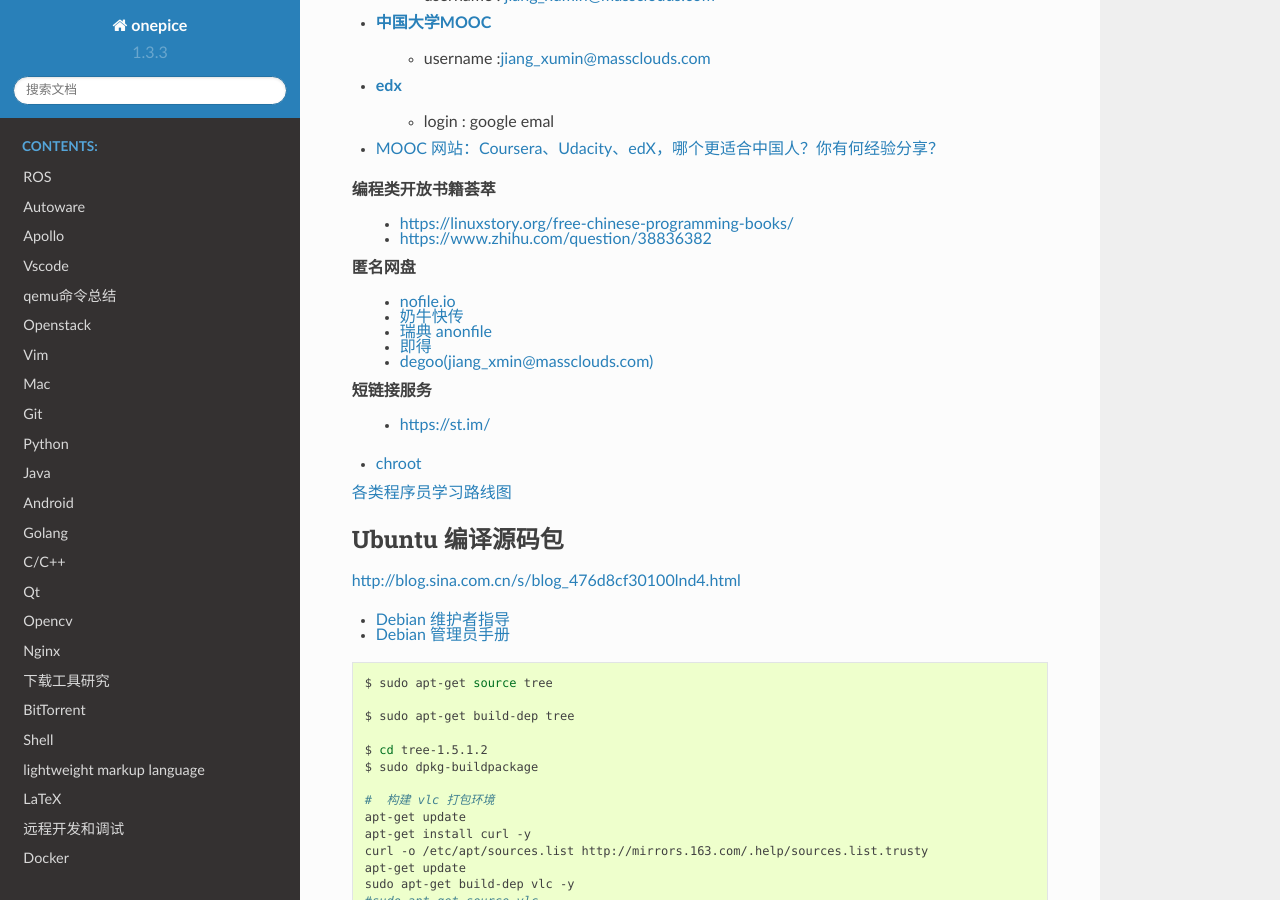
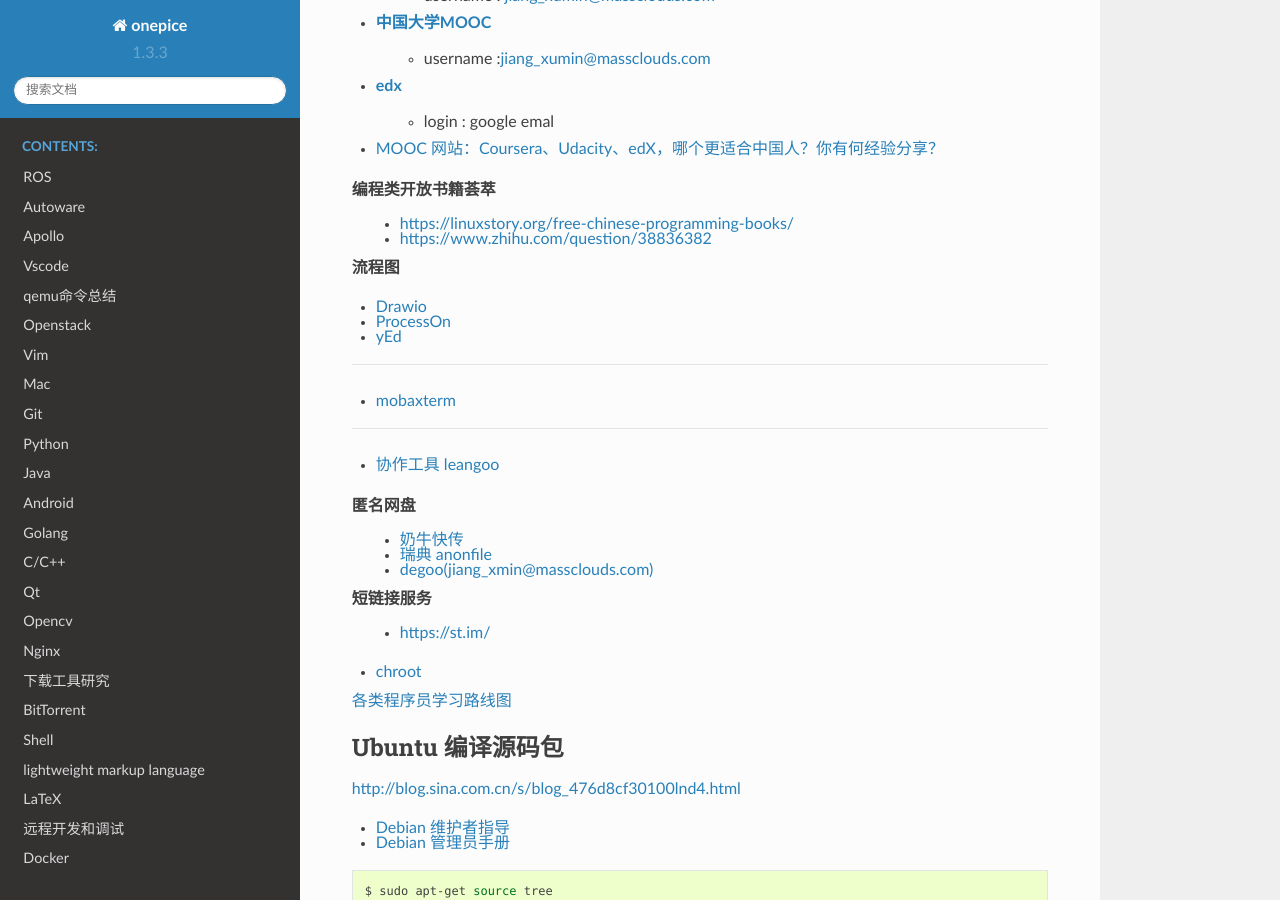
Before and after one commit to my-rds-store/my_space, a Sphinx documentation site: the page built from source/index.rst, in a window 1280 px wide and 900 px high, scrolled down 1939 px. Built offline with Sphinx 7.4.7 and the Read the Docs theme 2.0.0, drawn with Linux system fonts in a browser that asks for light colours.

Commit message:
update ....

```diff
--- a/source/index.rst
+++ b/source/index.rst
@@ -157,11 +157,24 @@
     * https://linuxstory.org/free-chinese-programming-books/
     * https://www.zhihu.com/question/38836382
 
+**流程图**
+
+* `Drawio <https://github.com/jgraph/drawio-desktop/releases>`_
+* `ProcessOn <https://www.processon.com/>`_
+* `yEd <https://www.yworks.com/products/yed/download>`_
+
+---------------
+
+* `mobaxterm <https://mobaxterm.mobatek.net/download.html>`_
+
+--------------
+
+* `协作工具 leangoo <https://www.leangoo.com>`_
+
+
 匿名网盘
-    *  `nofile.io <https://nofile.io/>`_
     *  `奶牛快传 <http://cowtransfer.com/>`_
     *  `瑞典 anonfile  <https://anonfile.com/>`_
-    *  `即得 <https://good.gd.cn/>`_
     *  `degoo(jiang_xmin@massclouds.com)  <https://degoo.com>`_
 
 短链接服务
```
Also changed, not shown: source/other/index.rst (+0 -14 lines).
